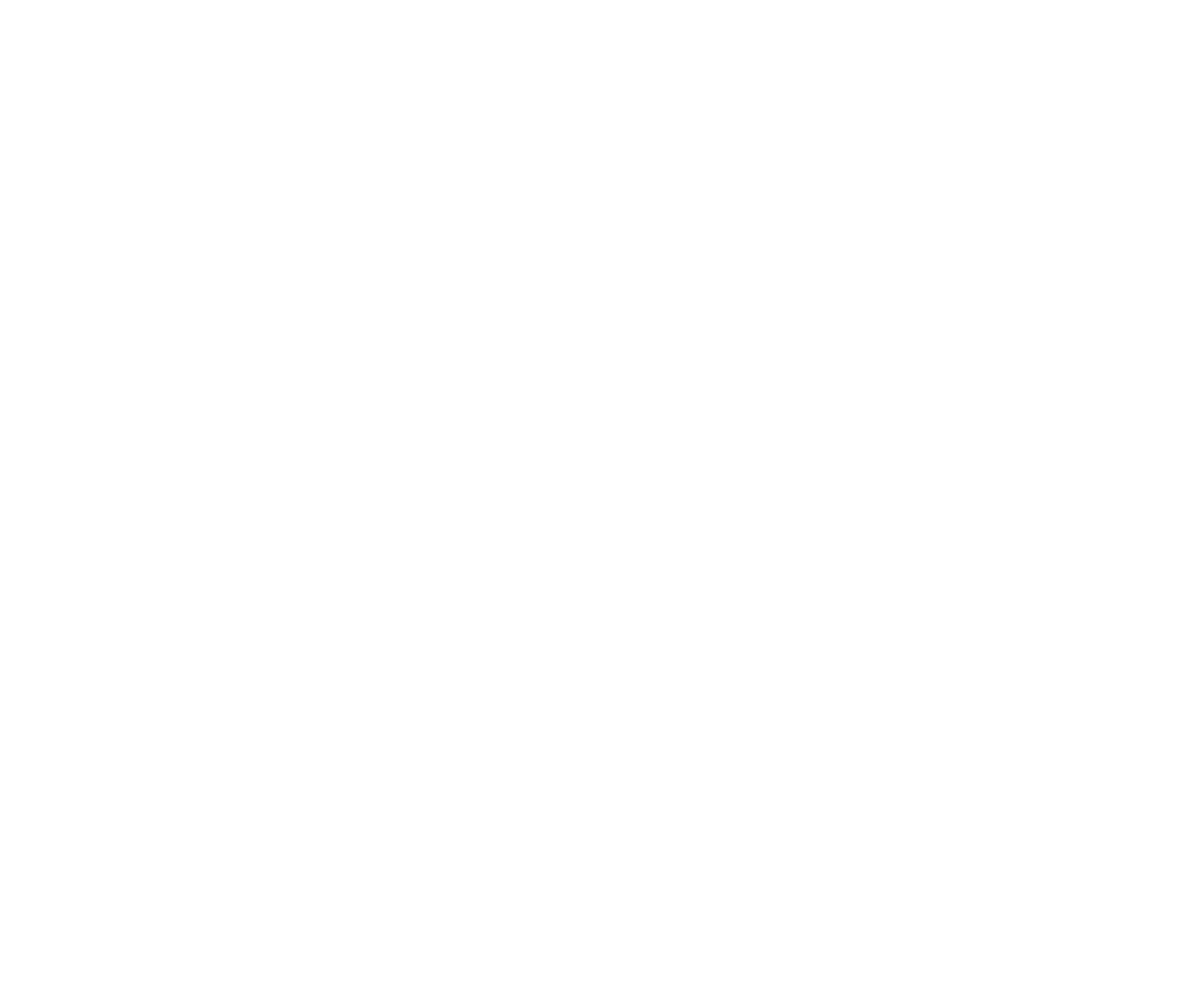
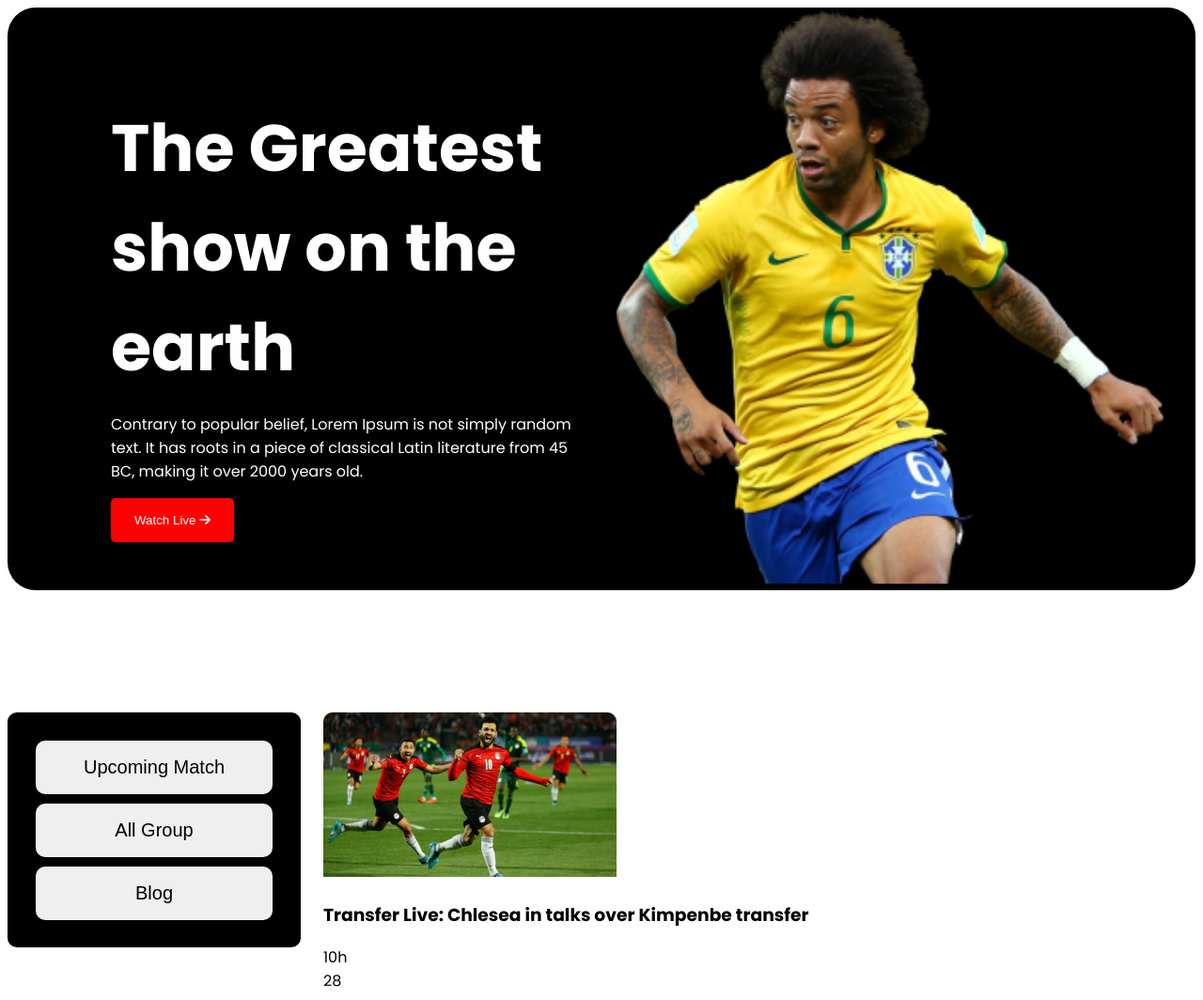
Before and after one commit to SaidulIslam16/world-cup-responsive, a plain HTML site: page index.html in a window 1280 px wide. Shown: the whole page at 94% size. Before the commit the page ends 800 px from the top, so only its background shows below. Drawn offline with Linux system fonts and the light colour scheme.

Commit message:
banner sectiono added and blog section menu done

```diff
--- a/index.html
+++ b/index.html
@@ -8,12 +8,50 @@
     <link rel="preconnect" href="https://fonts.googleapis.com">
     <link rel="preconnect" href="https://fonts.gstatic.com" crossorigin>
     <link href="https://fonts.googleapis.com/css2?family=Poppins:wght@400;600;700&display=swap" rel="stylesheet">
+    <script src="https://kit.fontawesome.com/52eda4b7b5.js" crossorigin="anonymous"></script>
     <link rel="stylesheet" href="styles/style.css">
     <title>World Cup Responsive Website</title>
 </head>
 
 <body>
+    <header class="main-container">
+        <div class="banner">
+            <div class="details">
+                <h1>The Greatest show on the earth</h1>
+                <p>Contrary to popular belief, Lorem Ipsum is not simply
+                    random text. It has roots in a piece of classical Latin literature from 45 BC, making it over 2000
+                    years old.</p>
+                <button class="live-button">Watch Live <i class="fa-solid fa-arrow-right"></i></button>
+            </div>
+            <div class="main-img">
+                <div>
+                    <img src="assets/Banner Image.png" alt="">
+                </div>
+            </div>
+        </div>
+    </header>
+    <!-- main blog section -->
 
+    <main class="main-container blog-section">
+        <aside class="menu">
+            <button><a href="">Upcoming Match</a></button>
+            <button><a href="">All Group</a></button>
+            <button><a href="">Blog</a></button>
+        </aside>
+        <!-- blog -->
+        <div class="blogs">
+            <div class="blog">
+                <img src="assets/Blog Image.png" alt="">
+                <h3>Transfer Live: Chlesea in talks over Kimpenbe transfer</h3>
+                <div class="blog-details">
+                    <div class="time"> 10h</div>
+                    <div class="comment"> 28</div>
+                </div>
+            </div>
+
+
+        </div>
+    </main>
 </body>
 
 </html>
--- a/styles/style.css
+++ b/styles/style.css
@@ -1,3 +1,97 @@
 body {
     font-family: 'Poppins', sans-serif;
 }
+
+:root {
+    --button-bg: red;
+}
+
+/* Universal Style */
+
+.main-container {
+    max-width: 1320px;
+    margin: 0 auto;
+}
+
+a {
+    text-decoration: none;
+}
+
+button {
+    border: none;
+}
+
+
+/* banner section */
+
+
+
+.banner {
+    background-color: black;
+    border-radius: 30px;
+    display: flex;
+    align-items: center;
+    margin-bottom: 130px;
+
+}
+
+.details {
+    color: white;
+    max-width: 513px;
+    margin-left: 110px;
+
+}
+
+.details h1 {
+    font-size: 70px;
+    font-weight: 700;
+    margin-bottom: 0;
+}
+
+
+.main-img {
+    width: 50%;
+    display: flex;
+    justify-content: center;
+}
+
+.main-img img {
+    height: 613px;
+}
+
+.live-button {
+    background-color: var(--button-bg);
+    padding: 16px 25px;
+    border-radius: 5px;
+    border: none;
+    color: white;
+    cursor: pointer;
+}
+
+/* blog section */
+
+.blog-section {
+    display: flex;
+    column-gap: 24px;
+}
+
+.menu {
+    background-color: black;
+    padding: 30px;
+    border-radius: 10px;
+    width: 252px;
+    max-height: 190px;
+    display: flex;
+    flex-direction: column;
+    row-gap: 10px;
+}
+
+.menu button {
+    padding: 17px 0;
+    border-radius: 10px;
+}
+
+.menu a {
+    font-size: 20px;
+    color: black;
+}
```
